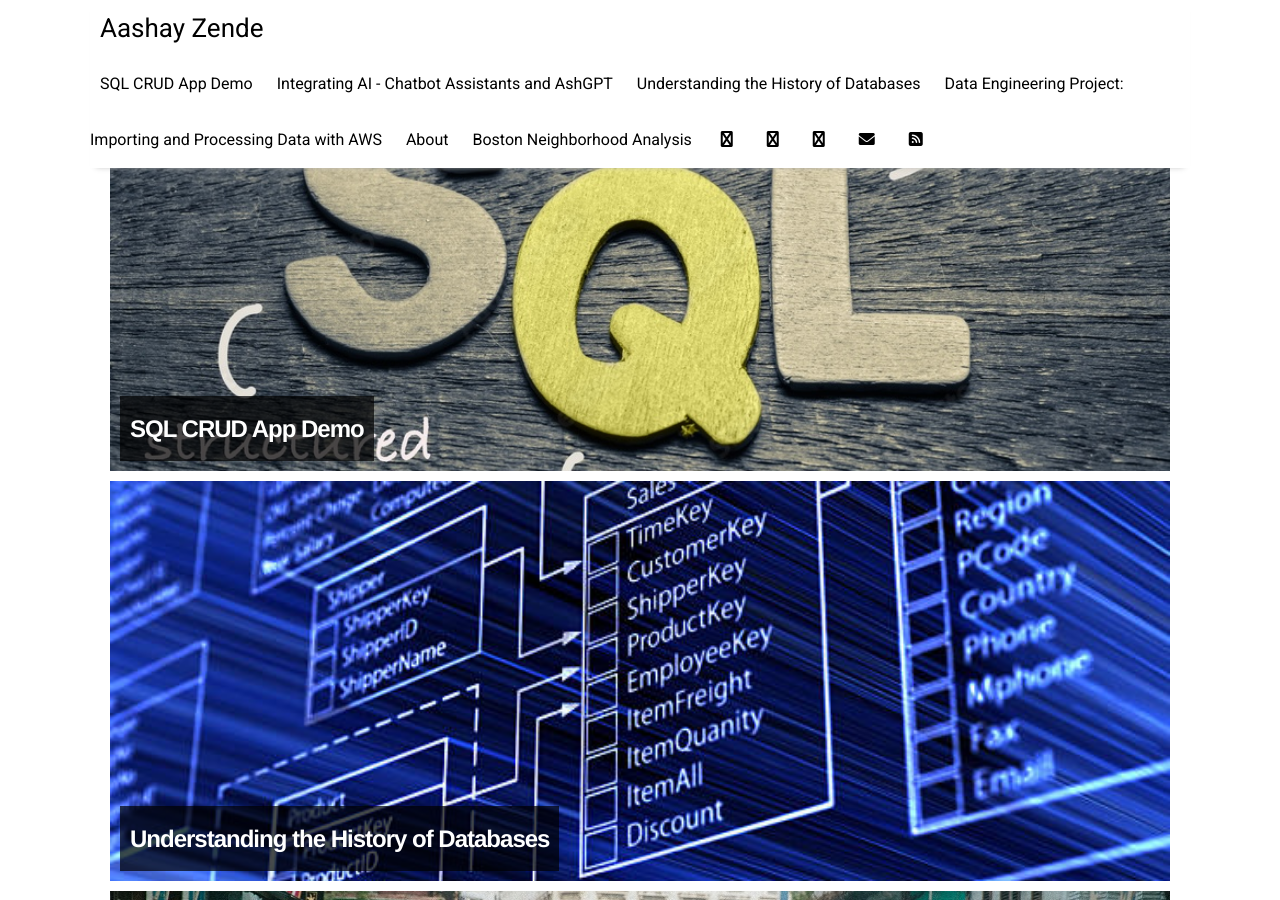
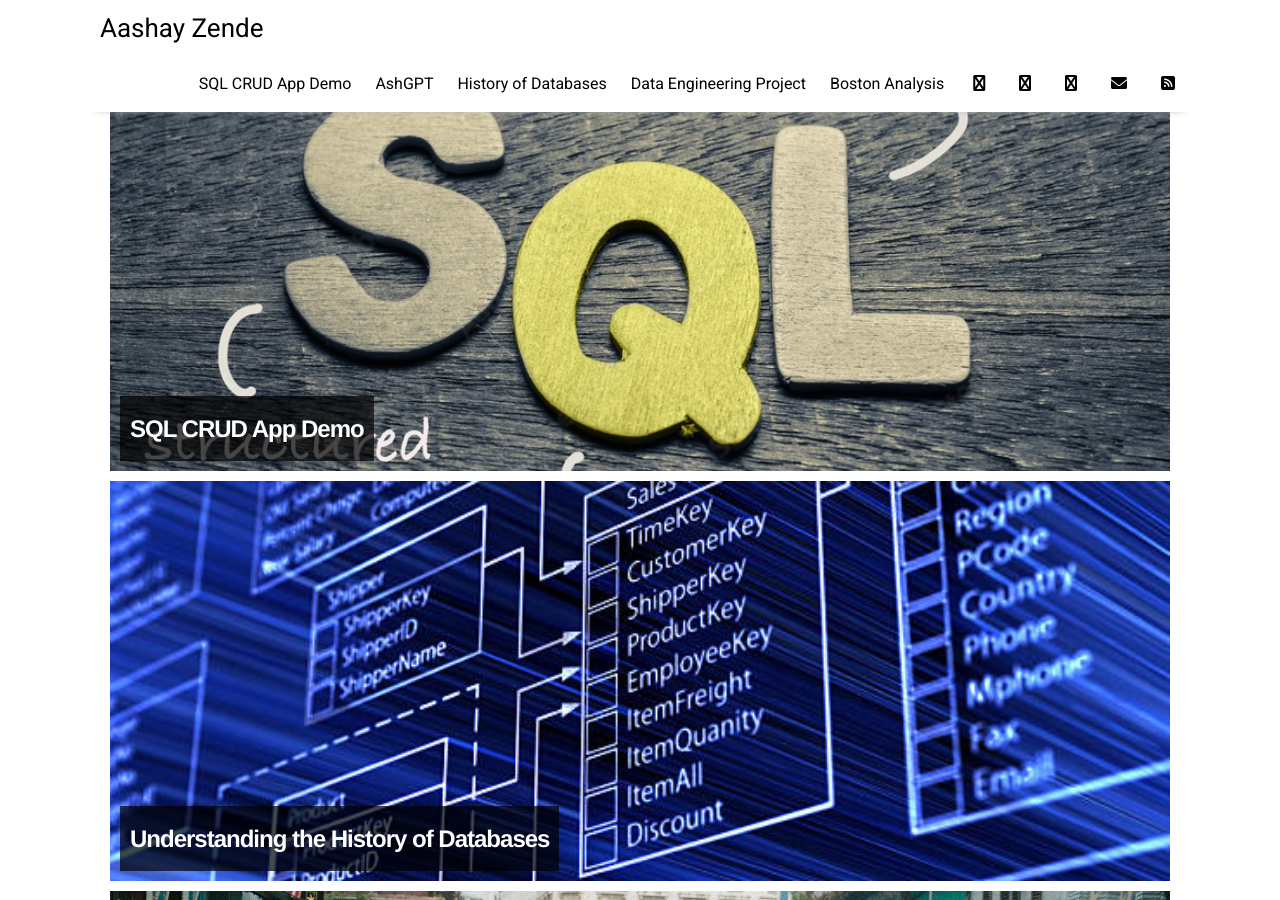
Before and after one commit to ashz1/posts, a Jekyll site: the page built from index.html, in a window 1280 px wide and 900 px high. Built offline with Jekyll 4.4.1, drawn with Linux system fonts in a browser that asks for light colours; nearby versions of some CDN libraries; the list of posts is cut into pages by our own code.

Commit message:
Update settings.yml

```diff
--- a/_data/settings.yml
+++ b/_data/settings.yml
@@ -8,11 +8,10 @@ google-ID: ''
 
 menu:
 - {name: 'SQL CRUD App Demo',  url: 'SQL-App-by-Aashay'}
-- {name: 'Integrating AI - Chatbot Assistants and AshGPT', url: 'ai'}
-- {name: 'Understanding the History of Databases',       url: 'History-of-Databases'}
-- {name: 'Data Engineering Project: Importing and Processing Data with AWS',      url: 'Data-Engineering-Project'}
-- {name: 'About',              url: 'about'}
-- {name: 'Boston Neighborhood Analysis',            url: 'Project-Boston'}
+- {name: 'AshGPT', url: 'ai'}
+- {name: 'History of Databases',       url: 'History-of-Databases'}
+- {name: 'Data Engineering Project',      url: 'Data-Engineering-Project'}
+- {name: 'Boston Analysis',            url: 'Project-Boston'}
 
 # Available social icons are powered by Font Awesome, so you can use any icon that they offer
 social:
```
